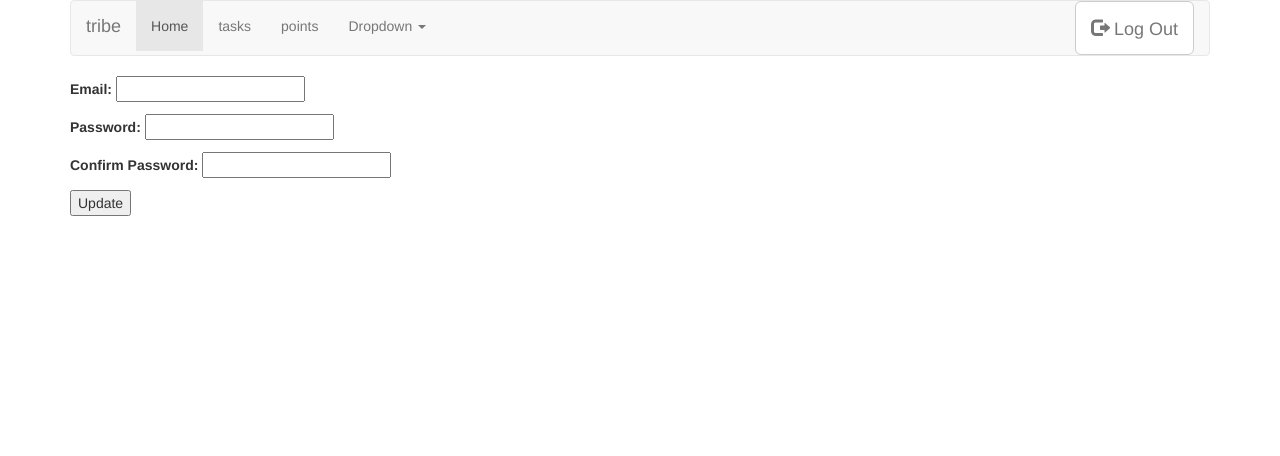
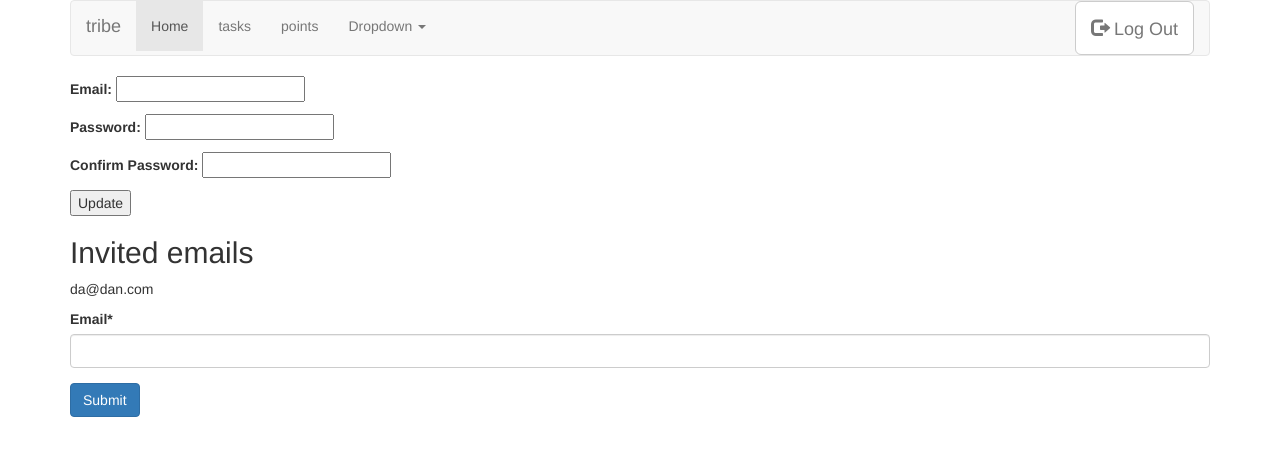
Before and after one commit to sandeel/tribe, a Django app: template tribe/tribe/templates/tribe/tribe_update_form.html in a window 1280 px wide. Shown: the top 456 px of the page. Run offline with Django 3.2, Linux system fonts and the light colour scheme; the template is opened without the code that fills it: values that come from a table or form of the project are taken from there, others are empty; data comes from the database, SQL or seed files in the repository; both versions use the stored data as it was after the commit; parts of the project's set-up code (start-up, migrations or seed data) failed here and were passed over; some libraries are stand-ins or nearby versions.

Commit message:
Added form for inviting new users to tribe

```diff
--- a/tribe/tribe/forms.py
+++ b/tribe/tribe/forms.py
@@ -1,6 +1,7 @@
 from django import forms
 from django.contrib.auth import get_user_model
 from tribe.models import Tribe
+from tribe.models import InvitedUser
 from crispy_forms.helper import FormHelper
 from crispy_forms.layout import Submit
 
@@ -65,3 +66,21 @@ class CreateTribeForm(forms.ModelForm):
     class Meta:
         model = Tribe
         fields = ['name',]
+
+class InviteToTribeForm(forms.ModelForm):
+
+    def __init__(self, *args, **kwargs):
+        self.helper = FormHelper()
+        self.helper.form_id = 'id-exampleForm'
+        self.helper.form_class = 'blueForms'
+        self.helper.form_method = 'post'
+        self.helper.form_action = 'create_tribe'
+
+        self.helper.add_input(Submit('submit', 'Submit'))
+        super(InviteToTribeForm, self).__init__(*args, **kwargs)
+
+        email = forms.CharField(widget=forms.widgets.TextInput,label="Email address")
+
+    class Meta:
+        model = InvitedUser
+        fields = ['email',]
--- a/tribe/tribe/models.py
+++ b/tribe/tribe/models.py
@@ -43,7 +43,7 @@ class InvitedUser(models.Model):
         return email
 
     email = models.EmailField(unique=True)
-    tribe = models.ForeignKey(Tribe, related_name='invited_emails')
+    tribe = models.ForeignKey(Tribe, related_name='invited_users')
 
     def save(self, *args, **kwargs):
         super(InvitedUser, self).save(*args, **kwargs)
--- a/tribe/tribe/templates/tribe/tribe_update_form.html
+++ b/tribe/tribe/templates/tribe/tribe_update_form.html
@@ -1,20 +1,21 @@
 {% extends "tribe/base.html" %}
 {% block content %}
 {% include "tribe/logged_in.html" %}
+{% load crispy_forms_tags %}
 <form action="" method="post">
     {{ form.as_p }}
     {% csrf_token %}
     <input type="submit" value="Update" />
 </form>
 
-{% for member in object.members.all %}
-    <p><a href="{{ member.url }}">{{ member.name }}</a></p>
+<h2> Invited emails </h2>
+{% for invited_user in invited_users %}
+    <p>{{ invited_user.email }}</p>
     </form>
 {% endfor %}
+
+<form action="invite new user" method="post">
+    {% crispy invite_form %}
+    {% csrf_token %}
+</form>
 {% endblock %}
-
-<form action="" method="post">
-    {{ form.as_p }}
-    {% csrf_token %}
-    <input type="submit" value="Invite" />
-</form>
```
Also changed, not shown: tribe/tribe/views.py (+7 -0 lines), tribe/db.sqlite3.
